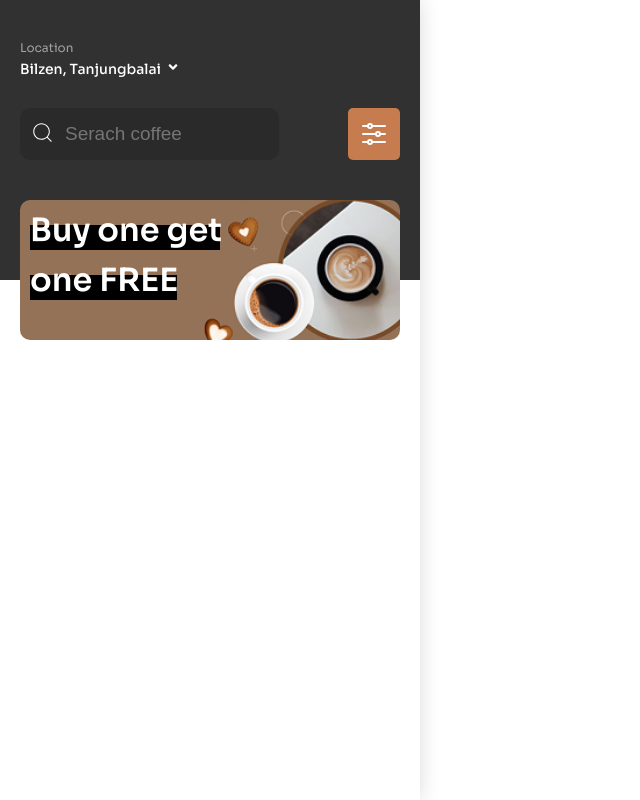
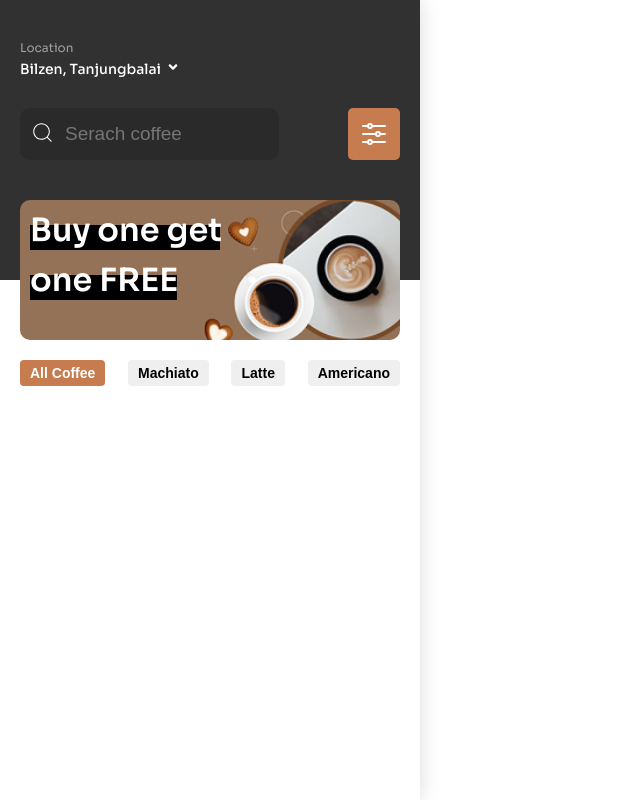
Before and after one commit to abdullahnadeem0/Coffee, a React (Vite) app: page /home in a window 1280 px wide. Shown: the whole page, without its empty margins (0-640 px from the left). Built offline with nearby package versions, Linux system fonts and the light colour scheme.

Commit message:
efjonweofmw

```diff
--- a/src/index.css
+++ b/src/index.css
@@ -25,6 +25,10 @@ body::-webkit-scrollbar {
   display: none;
 }
 
+.filter-btns-All::-webkit-scrollbar {
+  display: none;
+}
+
 body {
   scrollbar-width: none;
   font-family: 'Sora', sans-serif;
--- a/src/pages/Home.css
+++ b/src/pages/Home.css
@@ -128,3 +128,29 @@
     left: 0;
     z-index: -1;
 }
+.filter-btns-All{
+    display: flex;
+    align-items: center;
+    overflow: scroll;
+    width: 100%;
+    justify-content: space-between;
+
+     margin-top: 20px;
+
+
+}
+.filter-btns-All button{
+    border: none;
+    outline: none;
+    font-weight: 600;
+    font-size: 14px;
+    padding: 5px 10px;
+    border-radius: 4px;
+    cursor: pointer;
+
+}
+.filter-btns-All button.active{
+   background-color: var(--primary);
+   color: var(--white);
+
+}
--- a/src/pages/Home.jsx
+++ b/src/pages/Home.jsx
@@ -31,6 +31,14 @@ const Home = () => {
        <h1 className='Buy-one-get-heading2'>  one FREE</h1>
     </div>
 
+      <div className='filter-btns-All'>
+         <button className='active filter-btns'>All Coffee</button>
+         <button className=' filter-btns'>Machiato</button>
+         <button className=' filter-btns'>Latte</button>
+         <button className=' filter-btns'>Americano</button>
+
+      </div>
+
 
 
  </div>
```
